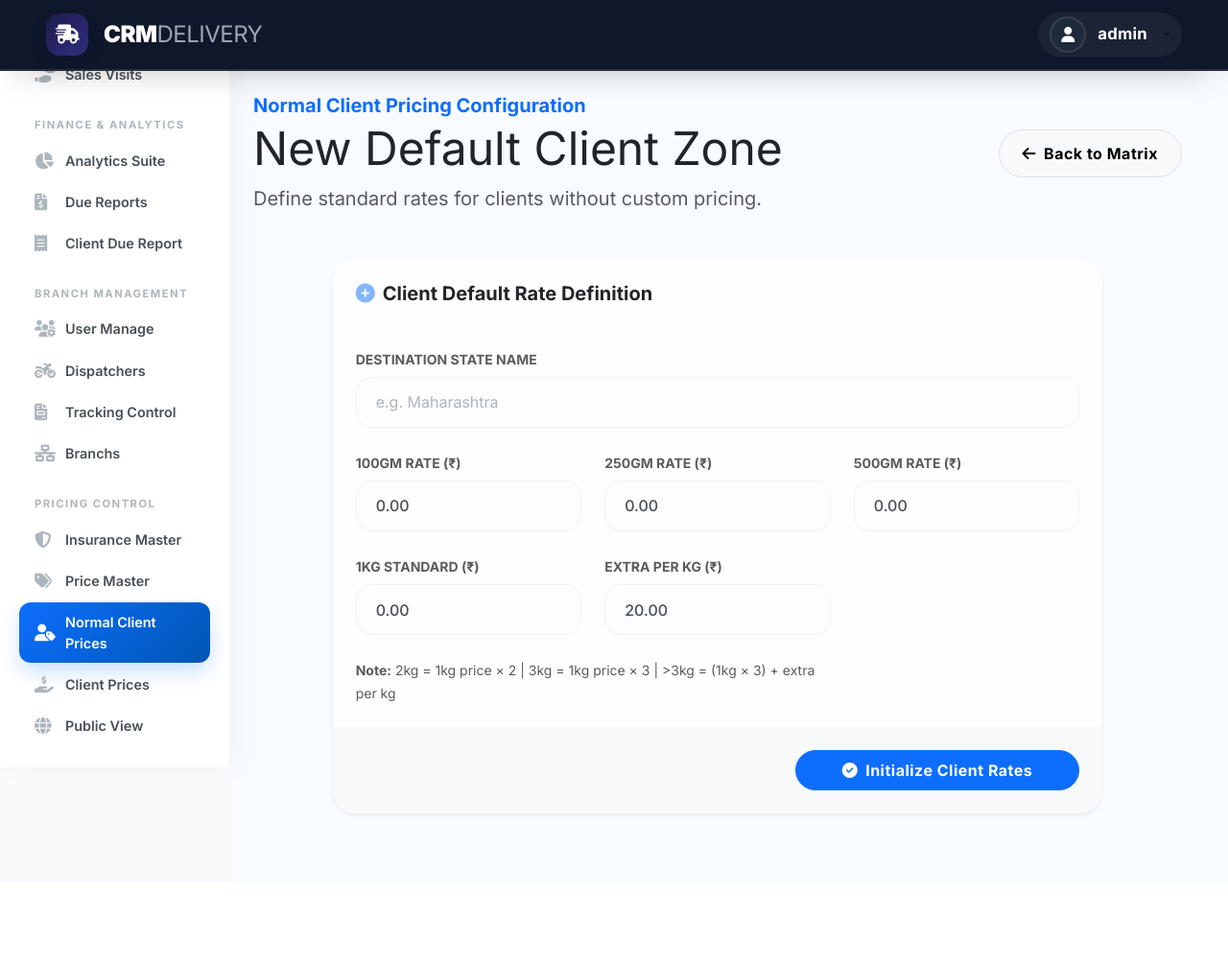
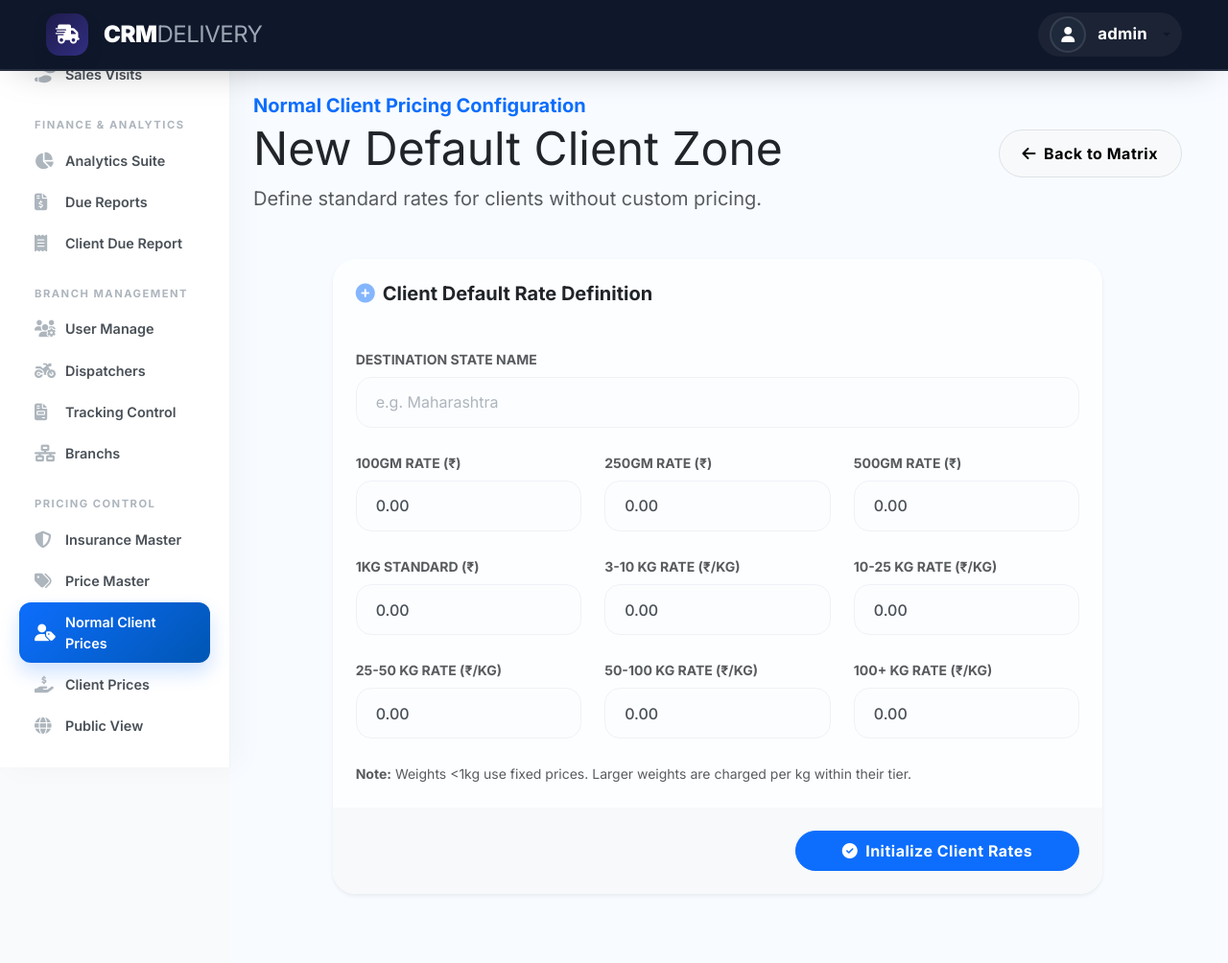
Before and after one commit to fillyourformsweb/crmdeliv, a Flask app: page /normal-client-price/add in a window 1280 px wide. Shown: the whole page at 96% size. Before the commit the page ends 851 px from the top, so only its background shows below. Run offline with Flask 3, Linux system fonts and the light colour scheme; a user stored in the database is signed in; some libraries are stand-ins or nearby versions.

Commit message:
price update: add extra weight pricing

```diff
--- a/app.py
+++ b/app.py
@@ -2708,7 +2708,12 @@ def add_normal_client_price():
             price_1kg=float(request.form.get('price_1kg', 0)),
             price_2kg=float(request.form.get('price_2kg', 0)),
             price_3kg=float(request.form.get('price_3kg', 0)),
-            price_extra_per_kg=float(request.form.get('price_extra_per_kg', 20))
+            price_extra_per_kg=float(request.form.get('price_extra_per_kg', 20)),
+            price_3_10kg=float(request.form.get('price_3_10kg', 0)),
+            price_10_25kg=float(request.form.get('price_10_25kg', 0)),
+            price_25_50kg=float(request.form.get('price_25_50kg', 0)),
+            price_50_100kg=float(request.form.get('price_50_100kg', 0)),
+            price_100plus_kg=float(request.form.get('price_100plus_kg', 0))
         )
         db.session.add(price)
         db.session.commit()
@@ -2733,6 +2738,11 @@ def edit_normal_client_price(price_id):
         price.price_2kg = float(request.form.get('price_2kg', 0))
         price.price_3kg = float(request.form.get('price_3kg', 0))
         price.price_extra_per_kg = float(request.form.get('price_extra_per_kg', 20))
+        price.price_3_10kg = float(request.form.get('price_3_10kg', 0))
+        price.price_10_25kg = float(request.form.get('price_10_25kg', 0))
+        price.price_25_50kg = float(request.form.get('price_25_50kg', 0))
+        price.price_50_100kg = float(request.form.get('price_50_100kg', 0))
+        price.price_100plus_kg = float(request.form.get('price_100plus_kg', 0))
 
         db.session.commit()
         flash(f'Default client prices for {price.state} updated successfully!', 'success')
--- a/models.py
+++ b/models.py
@@ -414,6 +414,11 @@ class NormalClientStatePrice(db.Model):
     price_2kg = db.Column(db.Float, default=0)
     price_3kg = db.Column(db.Float, default=0)
     price_extra_per_kg = db.Column(db.Float, default=20)  # Extra charge per kg for weight > 3kg
+    price_3_10kg = db.Column(db.Float, default=0)  # 3-10 kg tier
+    price_10_25kg = db.Column(db.Float, default=0)  # 10-25 kg tier
+    price_25_50kg = db.Column(db.Float, default=0)  # 25-50 kg tier
+    price_50_100kg = db.Column(db.Float, default=0)  # 50-100 kg tier
+    price_100plus_kg = db.Column(db.Float, default=0)  # 100+ kg tier
     created_at = db.Column(db.DateTime, default=datetime.utcnow)
 
 
--- a/templates/add_normal_client_price.html
+++ b/templates/add_normal_client_price.html
@@ -56,12 +56,34 @@
                                 value="0.00" required>
                         </div>
                         <div class="col-md-4">
-                            <label class="form-label small fw-bold text-uppercase text-muted">Extra Per KG (₹)</label>
-                            <input type="number" step="0.01" class="form-control luxury-input" name="price_extra_per_kg"
-                                value="20.00" required>
+                            <label class="form-label small fw-bold text-uppercase text-muted">3-10 kg Rate (₹/kg)</label>
+                            <input type="number" step="0.01" class="form-control luxury-input" name="price_3_10kg"
+                                value="0.00" required>
                         </div>
-                        <div class="col-md-8">
-                            <small class="text-muted"><strong>Note:</strong> 2kg = 1kg price × 2 | 3kg = 1kg price × 3 | >3kg = (1kg × 3) + extra per kg</small>
+                        <div class="col-md-4">
+                            <label class="form-label small fw-bold text-uppercase text-muted">10-25 kg Rate (₹/kg)</label>
+                            <input type="number" step="0.01" class="form-control luxury-input" name="price_10_25kg"
+                                value="0.00" required>
+                        </div>
+
+                        <div class="col-md-4">
+                            <label class="form-label small fw-bold text-uppercase text-muted">25-50 kg Rate (₹/kg)</label>
+                            <input type="number" step="0.01" class="form-control luxury-input" name="price_25_50kg"
+                                value="0.00" required>
+                        </div>
+                        <div class="col-md-4">
+                            <label class="form-label small fw-bold text-uppercase text-muted">50-100 kg Rate (₹/kg)</label>
+                            <input type="number" step="0.01" class="form-control luxury-input" name="price_50_100kg"
+                                value="0.00" required>
+                        </div>
+                        <div class="col-md-4">
+                            <label class="form-label small fw-bold text-uppercase text-muted">100+ kg Rate (₹/kg)</label>
+                            <input type="number" step="0.01" class="form-control luxury-input" name="price_100plus_kg"
+                                value="0.00" required>
+                        </div>
+
+                        <div class="col-md-12">
+                            <small class="text-muted"><strong>Note:</strong> Weights &lt;1kg use fixed prices. Larger weights are charged per kg within their tier.</small>
                         </div>
                     </div>
                 </div>
```
Also changed, not shown: migrate_add_weight_tiers.py (added, +47 -0 lines), templates/edit_normal_client_price.html (+27 -5 lines), templates/normal_client_prices.html (+10 -4 lines).
